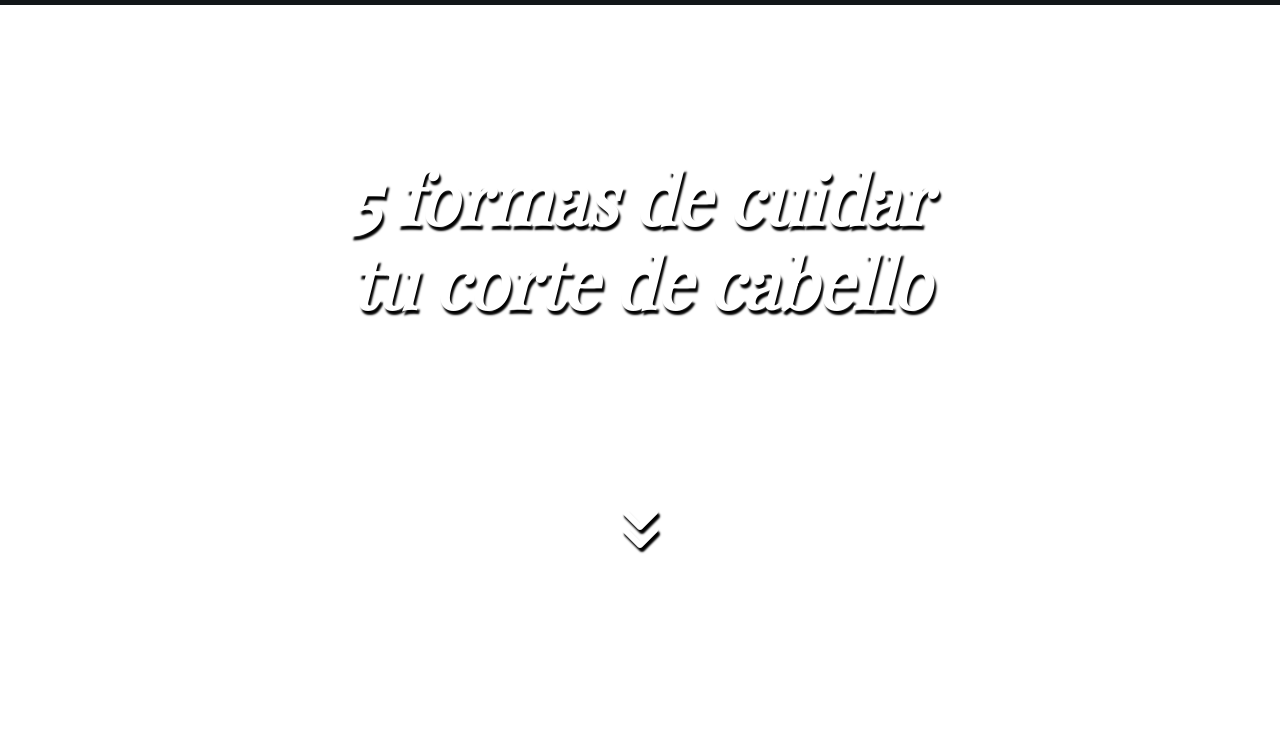
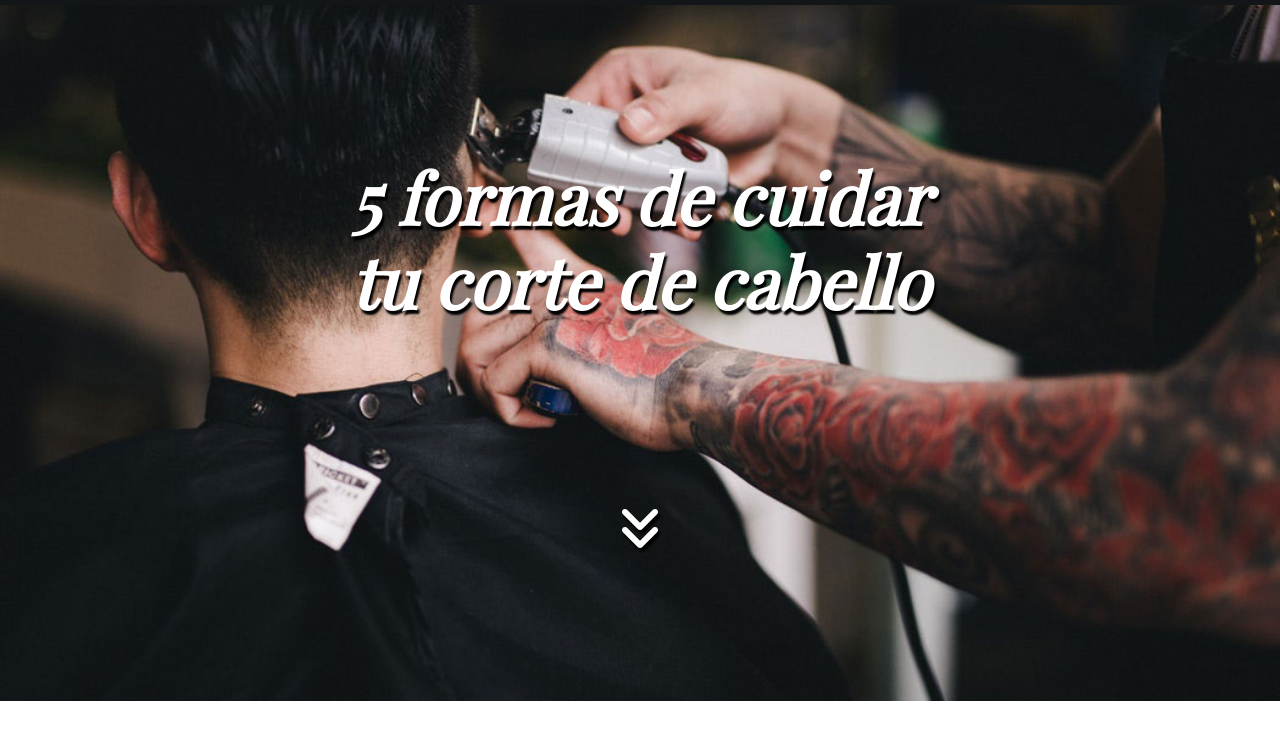
Before and after one commit to sebafariass/Barberie, a plain HTML site: page index.html in a window 1280 px wide. Shown: the part 71-800 px from the top of the page. Drawn offline with nearby package versions, Linux system fonts and the light colour scheme; the site is published under a folder, as on GitHub Pages, so addresses that start at the root find nothing; a web font is replaced by a local one.

Commit message:
img modificada

```diff
--- a/assets/sass/layout/heroSec.scss
+++ b/assets/sass/layout/heroSec.scss
@@ -3,7 +3,7 @@
 
 .heroSec {
     text-align : right;
-    background-image: url(/assets/img/post-image.jpg);
+    background-image: url(../img/post-image.jpg);
     background-repeat: no-repeat;
     background-size: cover;
     background-position: center;
```
Also changed, not shown: assets/css/main.css.
